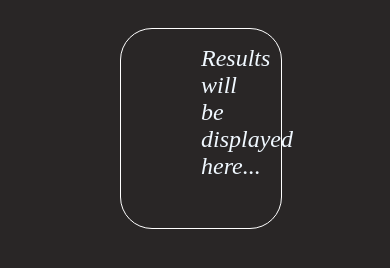
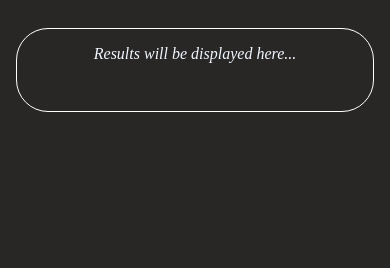
Before and after one commit to amark4642/Lyrics-Search, a plain HTML site: page index.html in a window 390 px wide. Shown: the part 272-540 px from the top of the page. Drawn offline with Linux system fonts and the light colour scheme.

Commit message:
responsive now

```diff
--- a/style.css
+++ b/style.css
@@ -67,10 +67,10 @@ body{
     font-style: italic;
     font-size: 1.5rem;
     color: aliceblue;
-    padding: 5rem;
+    /* padding: 5rem; */
     padding-top: 1rem;
     padding-bottom: 3rem;
-    margin: 7rem;
+    /* margin: 7rem; */
     margin-top: 300px;
     border-radius: 2rem;
     border: 1px solid rgb(255, 255, 255);
@@ -98,8 +98,17 @@ body{
     h1{
         font-size: 3.5rem;
     }
-    #result div{
+    #result{
+
+        text-align: center;
+        font-style: italic;
         font-size: 1rem;
-        font-weight: bold;
+        color: aliceblue;
+        padding-top: 1rem;
+        padding-bottom: 3rem;
+        margin: 0.5rem;
+        margin-top: 300px;
+        border-radius: 2rem;
+        border: 1px solid rgb(255, 255, 255);
     }
   }
```
